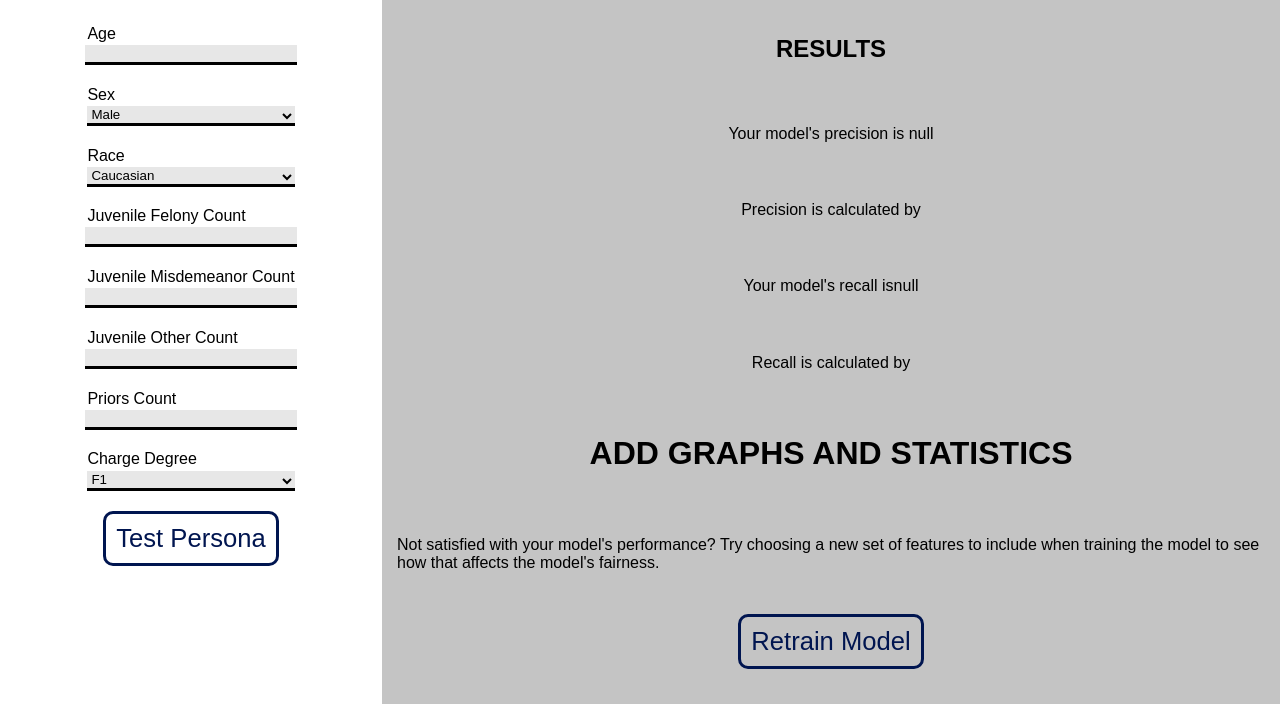
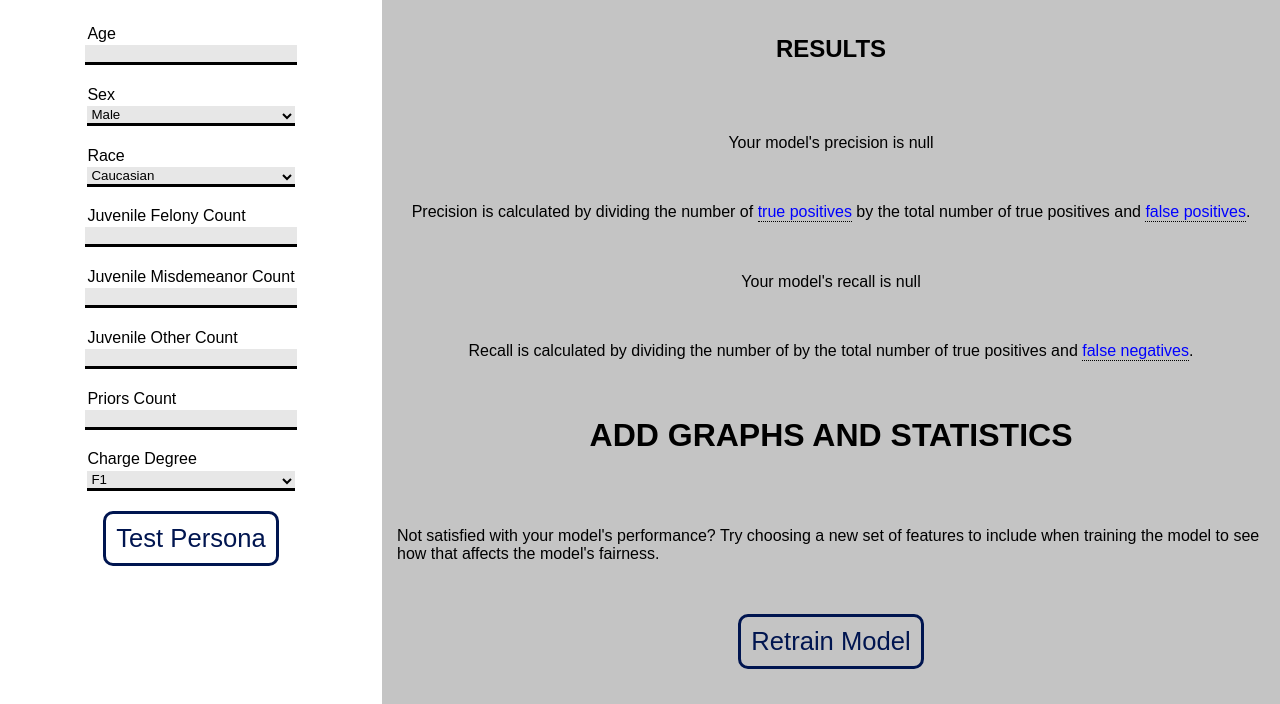
Before and after one commit to rbhushans/ai-interaction-webapp, a Flask app: page /results in a window 1280 px wide. Shown: the part 96-800 px from the top of the page. Run offline with Flask 2, Linux system fonts and the light colour scheme.

Commit message:
added some definitions

```diff
--- a/app/static/css/style.css
+++ b/app/static/css/style.css
@@ -286,3 +286,34 @@ body {
     color: white;
     background-color: rgb(0, 21, 80);
 }
+
+.term-definition {
+    color: blue;
+}
+
+/* Tooltip container */
+.tooltip {
+    position: relative;
+    display: inline-block;
+    border-bottom: 1px dotted black; /* If you want dots under the hoverable text */
+  }
+
+  /* Tooltip text */
+  .tooltip .tooltiptext {
+    visibility: hidden;
+    width: 120px;
+    background-color: black;
+    color: #fff;
+    text-align: center;
+    padding: 5px 0;
+    border-radius: 6px;
+
+    /* Position the tooltip text - see examples below! */
+    position: absolute;
+    z-index: 1;
+  }
+
+  /* Show the tooltip text when you mouse over the tooltip container */
+  .tooltip:hover .tooltiptext {
+    visibility: visible;
+  }
--- a/app/static/js/results.js
+++ b/app/static/js/results.js
@@ -14,7 +14,7 @@ function saveData(blob, fileName) // does the same as FileSaver.js
 document.addEventListener("DOMContentLoaded", function(){
     store = window.localStorage
     document.getElementById("results-precision").innerText = "Your model's precision is " + store.getItem("precision")
-    document.getElementById("results-recall").innerText = "Your model's recall is" + store.getItem("recall")
+    document.getElementById("results-recall").innerText = "Your model's recall is " + store.getItem("recall")
 
     document.getElementById("test-persona").addEventListener("click", function() {
         //show dialog and make request to test model
--- a/app/templates/results.html
+++ b/app/templates/results.html
@@ -63,10 +63,25 @@
 
         <div id="results-stats">
             <h2>RESULTS</h2>
+
             <p id="results-precision"></p>
-            <p class="stat-description">Precision is calculated by</p>
+            <div class="stat-description">Precision is calculated by dividing the number of
+                <div class="term-definition tooltip" id="true-positive">true positives
+                    <p class="tooltiptext">True Positive: The number of individuals who were classified as will recidivate, and actually did.</p>
+                </div> by
+                the total number of true positives and
+                <div class="term-definition tooltip" id="false-positive">false positives
+                    <p class="tooltiptext">False Positive: The number of individuals who were classified as will recidivate, and did not actually recidivate.</p>
+                </div>.
+            </div>
+
             <p id="results-recall"></p>
-            <p class="stat-description">Recall is calculated by</p>
+            <div class="stat-description">Recall is calculated by dividing the number of
+                by the total number of true positives and
+                <div class="term-definition tooltip" id="false-negatives">false negatives
+                    <p class="tooltiptext">False Negative: The number of individuals who were classified as will not recidivate, and actually did.</p>
+                </div>.
+            </div>
             <h1>ADD GRAPHS AND STATISTICS</h1>
             <p>Not satisfied with your model's performance? Try choosing a new set of features to include
                 when training the model to see how that affects the model's fairness.
```
Also changed, not shown: 2 other files.
